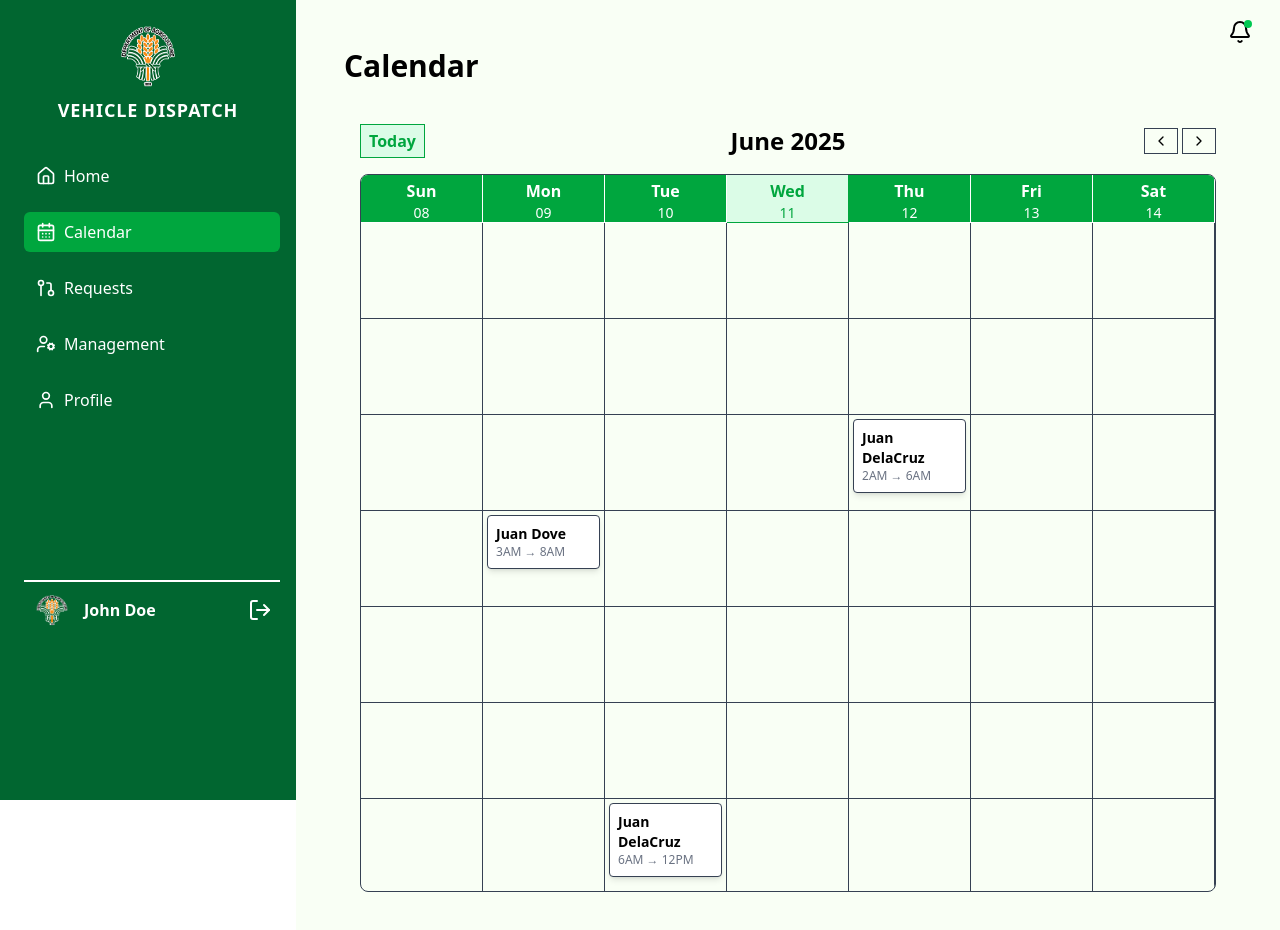
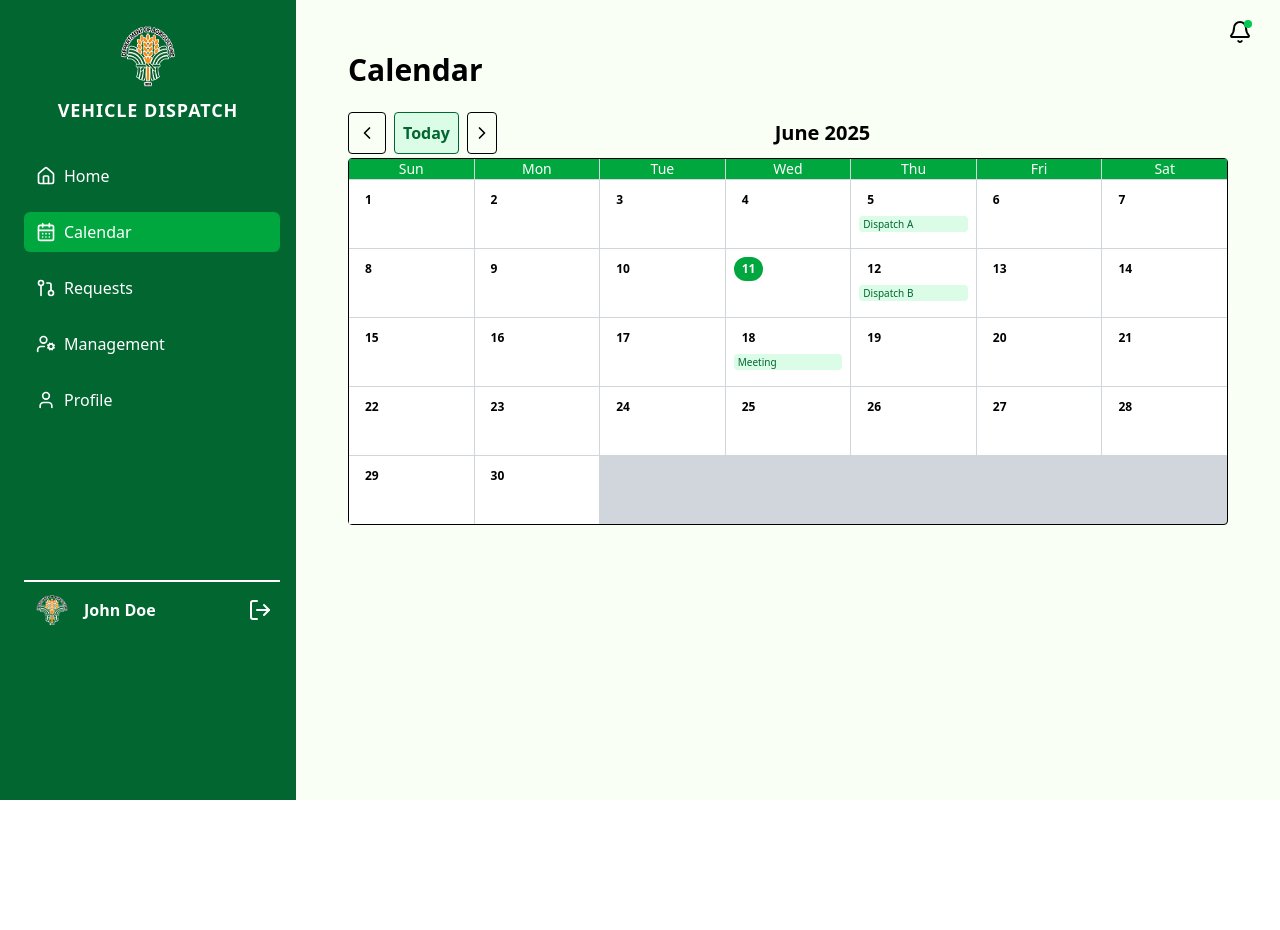
Before and after one commit to renalyng17/vehicle-dispatch-system, a React (Vite) app: page /dashboard/calendar in a window 1280 px wide. Shown: the top 930 px of the page. After the commit the page ends 800 px from the top, so only its background shows below. Built offline with nearby package versions, Linux system fonts and the light colour scheme.

Commit message:
login calendar notif

```diff
--- a/src/pages/Admin/Calendar.jsx
+++ b/src/pages/Admin/Calendar.jsx
@@ -1,137 +1,141 @@
-
-import React, { useState, useEffect } from 'react';
+import React, { useState } from "react";
 import { ChevronLeft, ChevronRight } from "lucide-react";
 
 const Calendar = () => {
-  const [openModal, setOpenModal] = useState(null);
   const [currentDate, setCurrentDate] = useState(new Date());
+  const [selectedEvent, setSelectedEvent] = useState(null); // For modal
 
-  // Prevent body scroll
-  useEffect(() => {
-    document.body.style.overflow = 'hidden';
-    return () => {
-      document.body.style.overflow = '';
-    };
-  }, []);
+  const startOfMonth = new Date(currentDate.getFullYear(), currentDate.getMonth(), 1);
+  const endOfMonth = new Date(currentDate.getFullYear(), currentDate.getMonth() + 1, 0);
 
-  const toggleModal = (eventId) => {
-    setOpenModal(openModal === eventId ? null : eventId);
-  };
+  const startDay = startOfMonth.getDay();
+  const daysInMonth = endOfMonth.getDate();
+  const daysOfWeek = ["Sun", "Mon", "Tue", "Wed", "Thu", "Fri", "Sat"];
 
-  const allHours = Array.from({ length: 24 }, (_, i) => i);
-  const daysOfWeek = ['Sun', 'Mon', 'Tue', 'Wed', 'Thu', 'Fri', 'Sat'];
+  const dayCells = [];
+  for (let i = 0; i < startDay; i++) {
+    dayCells.push(null);
+  }
+  for (let day = 1; day <= daysInMonth; day++) {
+    dayCells.push(new Date(currentDate.getFullYear(), currentDate.getMonth(), day));
+  }
 
-  const getCalendarWeek = () => {
-    const start = new Date(currentDate);
-    start.setDate(start.getDate() - start.getDay());
-    return Array.from({ length: 7 }, (_, i) => {
-      const date = new Date(start);
-      date.setDate(start.getDate() + i);
-      return date;
-    });
-  };
-
-  const calendarWeek = getCalendarWeek();
+  const weeks = [];
+  for (let i = 0; i < dayCells.length; i += 7) {
+    weeks.push(dayCells.slice(i, i + 7));
+  }
 
   const events = [
-    { id: 1, day: 1, hour: 3, duration: 5, name: 'Juan Dove' },
-    { id: 2, day: 2, hour: 6, duration: 6, name: 'Juan DelaCruz' },
-    { id: 3, day: 3, hour: 8, duration: 2, name: 'Juan DelaCruz' },
-    { id: 4, day: 4, hour: 2, duration: 4, name: 'Juan DelaCruz' },
+    { day: 5, title: "Dispatch A", description: "Dispatch to Site A" },
+    { day: 12, title: "Dispatch B", description: "Dispatch to Site B" },
+    { day: 18, title: "Meeting", description: "Team strategy meeting" },
   ];
 
+  const today = new Date();
+
   return (
-     <div className="p-6">
+    <div className="p-7 relative">
+
     <h1 className="text-3xl font-bold mb-6">Calendar</h1>
-   <div className="p-4 font-sans flex flex-col overflow-hidden h-screen">
+      {/* Top Bar */}
+      <div className="flex justify-between items-center mb-1">
+  <div className="flex gap-2">
+    <button
+      onClick={() =>
+        setCurrentDate(
+          new Date(currentDate.getFullYear(), currentDate.getMonth() - 1, 1)
+        )
+      }
+      className="p-2 border rounded"
+    >
+      <ChevronLeft size={20} />
+    </button>
 
-      {/* Top Bar */}
-      <div className="relative flex justify-between items-center mb-4">
     <button
-          className="border px-2 py-1 z-10 bg-green-100 text-green-600 font-bold"
       onClick={() => setCurrentDate(new Date())}
+      className="p-2 border rounded bg-green-100 text-green-800 font-semibold"
     >
       Today
     </button>
-        <h1 className="absolute left-1/2 transform -translate-x-1/2 text-2xl font-bold">
-          {currentDate.toLocaleDateString('default', { month: 'long', year: 'numeric' })}
-        </h1>
-        <div className="z-10">
+
     <button
-            className="border px-2 py-1 mr-1 border-gray-700"
-            onClick={() => setCurrentDate(new Date(currentDate.setDate(currentDate.getDate() - 7)))}
+      onClick={() =>
+        setCurrentDate(
+          new Date(currentDate.getFullYear(), currentDate.getMonth() + 1, 1)
+        )
+      }
+      className="p-1 border rounded"
     >
-            <ChevronLeft className="w-4 h-4" />
-          </button>
-          <button
-            className="border px-2 py-1 border-gray-700"
-            onClick={() => setCurrentDate(new Date(currentDate.setDate(currentDate.getDate() + 7)))}
-          >
-            <ChevronRight className="w-4 h-4" />
+      <ChevronRight size={20} />
     </button>
   </div>
+
+  <h1 className="text-xl font-bold">
+    {currentDate.toLocaleDateString("default", {
+      month: "long",
+      year: "numeric",
+    })}
+  </h1>
+
+  {/* Empty space to balance flex layout */}
+  <div className="w-[80px]"></div>
 </div>
 
-      {/* Calendar Container */}
-      <div className="border rounded-lg overflow-auto border-gray-700 flex-1">
-        {/* Day Headers Row */}
-        <div className="grid grid-cols-7 sticky top-0 bg-green-600 text-white font-bold z-10">
-          {calendarWeek.map((date, index) => {
-            const isToday = date.toDateString() === new Date().toDateString();
+      {/* Calendar */}
+      <div className="grid grid-cols-7 gap-px border rounded bg-gray-300 text-center text-sm  font- bold-large">
+        {daysOfWeek.map((day) => (
+          <div key={day} className="bg- bg-green-600 py-  text-white">
+            {day}
+          </div>
+        ))}
+        {weeks.map((week, i) =>
+          week.map((date, j) => {
+            const isToday =
+              date &&
+              date.getDate() === today.getDate() &&
+              date.getMonth() === today.getMonth() &&
+              date.getFullYear() === today.getFullYear();
+
             return (
               <div
-                key={index}
-                className={`border-b border-r h-12 p-1 text-center font-bold ${
-                  isToday ? 'bg-green-100 text-green-600' : ''
+                key={`${i}-${j}`}
+                className="bg-white h-17 p-2 text-left align-top  border-gray-200 relative"
+              >
+                {date && (
+                  <>
+                    <div
+                      className={`text-xs  font-semibold mb-1 inline-block px-2 py-1 rounded-full ${
+                        isToday ? "bg-green-600 text-white" : ""
                       }`}
                     >
-                <div>{daysOfWeek[date.getDay()]}</div>
-                <div className="text-sm font-normal">
-                  {String(date.getDate()).padStart(2, '0')}
+                      {date.getDate()}
                     </div>
+
+                    {events
+                      .filter((e) => e.day === date.getDate())
+                      .map((e, i) => (
+                        <div
+                          key={i}
+                          onClick={() => setSelectedEvent(e)}
+                          className="text-[10px] bg-green-100 text-green-800 rounded px-1 py-[1px] mb-1 cursor-pointer hover:bg-green-200"
+                        >
+                          {e.title}
+                        </div>
+                      ))}
+                  </>
+                )}
               </div>
             );
-          })}
-        </div>
-
-        {/* Time Slots Grid */}
-        <div className="grid grid-cols-7 ">
-          {allHours.map((hour) =>
-            calendarWeek.map((_, dayIndex) => (
-              <div key={`${hour}-${dayIndex}`} className="relative border-b border-r h-24 border-gray-700">
-                {events.map(
-                  (event) =>
-                    event.day === dayIndex &&
-                    event.hour === hour && (
-                      <div
-                        key={event.id}
-                        className="absolute top-1 left-1 right-1 bg-white shadow-md border rounded p-2 cursor-pointer border-gray-700"
-                        onClick={() => toggleModal(event.id)}
-                      >
-                        <div className="font-semibold text-sm">{event.name}</div>
-                        <div className="text-xs text-gray-500">
-                          {event.hour % 12 === 0 ? 12 : event.hour % 12}
-                          {event.hour < 12 ? 'AM' : 'PM'} →{' '}
-                          {(event.hour + event.duration) % 12 === 0
-                            ? 12
-                            : (event.hour + event.duration) % 12}
-                          {(event.hour + event.duration) < 12 ? 'AM' : 'PM'}
-                        </div>
-                      </div>
-                    )
+          })
         )}
-              </div>
-            ))
-          )}
-        </div>
       </div>
 
       {/* Modal */}
-      {openModal && (
-        <div className="fixed inset-0 flex items-center justify-center z-20 ">
+      {selectedEvent && (
+  <div className="fixed inset-0 flex items-center justify-center z-20">
     <div
-            className="absolute inset-0"
-            onClick={() => setOpenModal(null)}
+      className="absolute inset-0 bg-opacity-30"
+      onClick={() => setSelectedEvent(null)}
     ></div>
     <div
       className="bg-white p-6 rounded-lg shadow-lg w-[400px] relative z-30"
@@ -140,7 +144,7 @@ const Calendar = () => {
       <div className="flex justify-between items-center mb-4">
         <h4 className="text-lg font-semibold text-center w-full">INFORMATION</h4>
         <button
-                onClick={() => setOpenModal(null)}
+          onClick={() => setSelectedEvent(null)}
           className="absolute right-4 top-4 text-gray-500 hover:text-gray-700 text-xl"
         >
           ✕
@@ -148,11 +152,11 @@ const Calendar = () => {
       </div>
       <div className="grid grid-cols-2 gap-y-4 text-sm">
         <div className="text-gray-500">Name of Driver:</div>
-              <div className="font-semibold">Juan Delacruz</div>
+        <div className="font-semibold">{selectedEvent.title}</div>
         <div className="text-gray-500">Office/Department:</div>
         <div className="font-semibold">SysADD</div>
         <div className="text-gray-500">Date:</div>
-              <div className="font-semibold">05/30/25</div>
+        <div className="font-semibold">07/{String(selectedEvent.day).padStart(2, "0")}/2025</div>
         <div className="text-gray-500">Time:</div>
         <div className="font-semibold">1:00 PM</div>
         <div className="col-span-2 text-gray-500">Destination</div>
@@ -166,8 +170,9 @@ const Calendar = () => {
       </div>
     </div>
   </div>
+
+
       )}
-    </div>
     </div>
   );
 };
--- a/src/pages/Admin/NotificationBar.jsx
+++ b/src/pages/Admin/NotificationBar.jsx
@@ -6,7 +6,7 @@ export default function NotificationBar() {
   const [isOpen, setIsOpen] = useState(false);
   const [isDeclineModalOpen, setIsDeclineModalOpen] = useState(false);
   const [isAcceptModalOpen, setIsAcceptModalOpen] = useState(false);
-  const [bellPosition, setBellPosition] = useState({ top: 0, right: 0 });
+  const [bellPosition, setBellPosition] = useState({ top: 0, right: 10 });
   const [formValues, setFormValues] = useState({
     driver: "",
     vehicleType: "",
@@ -18,7 +18,7 @@ export default function NotificationBar() {
 
   // Notification data that matches what should appear in requests
   const notificationData = {
-    name: "mia MIA",
+    name: "JOY MIA",
     department: "SysADD",
     vehicle: "Van",
     date: "2025-06-01",  // Updated to match notification dates
```
Also changed, not shown: src/pages/Login.jsx (line endings or trailing spaces). Lines whose indentation alone changed are shown as unchanged.
